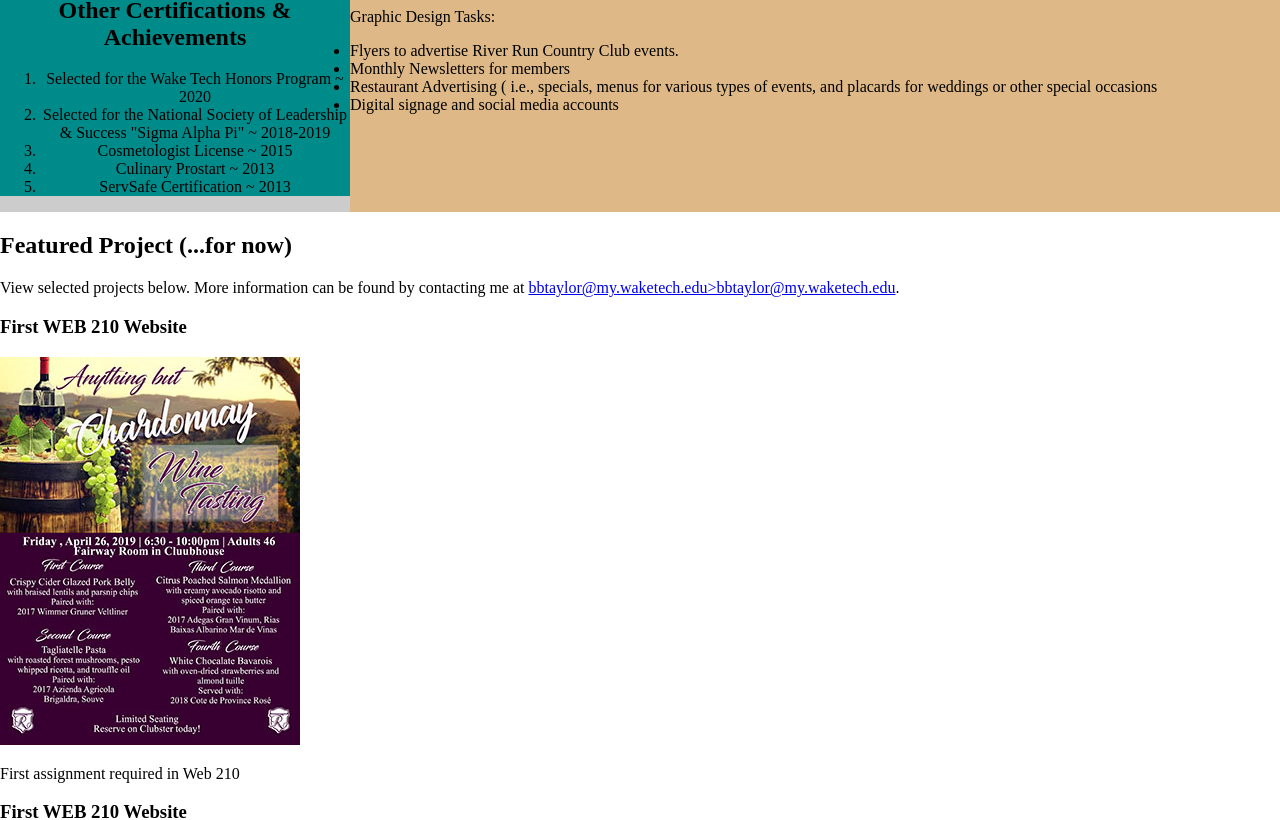
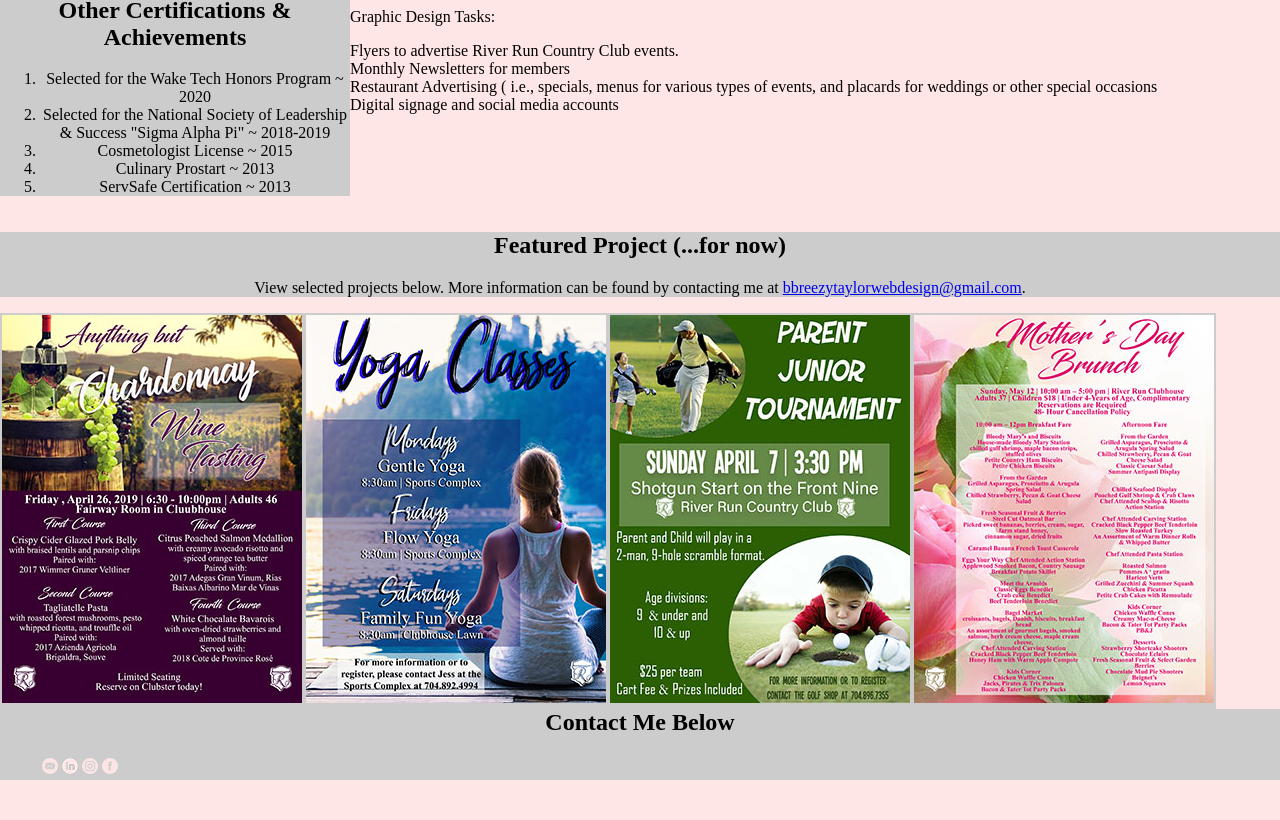
Before and after one commit to BbreezyTaylor/Lesson11, a plain HTML site: page index.html in a window 1280 px wide. Shown: the part 801-1621 px from the top of the page. After the commit the page ends 1581 px from the top, so only its background shows below. Drawn offline with Linux system fonts and the light colour scheme.

Commit message:
9.17.2020 reveision

```diff
--- a/CSS/style.css
+++ b/CSS/style.css
@@ -1,39 +1,81 @@
+html {
+    box-sizing: border-box;
+}
+
+*,
+*:before,
+*:after {
+    box-sizing: inherit;
+}
+
 body {
     margin: 0;
+    background-color: #ffe6e6;
+}
+
+ul li {
+    text-decoration: none;
+    list-style: none;
 }
 
 .container {
     overflow: hidden;
-    background-color: burlywood;
+    background-color: #ffe6e6;
 }
 
 aside {
-    background-color: #cccccc;
+    background-color: #ffe6e6;
     float: left;
     width: 350px;
 }
 
 .photo {
-    background-color: chartreuse;
+    background-color: #cccccc;
 }
 
 .cent {
     text-align: center;
-    background-color: darkcyan;
+    background-color: #cccccc;
 }
 
 header {
     text-align: center;
 }
 
+main {
+    border-left: #cccccc 2px;
+}
+
 .content {
-    background-color: darkred;
+    border-left: #cccccc 2px;
+}
+
+.feature:after {
+    content: "";
+    display: table;
+    clear: both;
 }
 
 .feat {
     clear: both;
+    background-color: #cccccc;
+    text-align: center;
+}
+
+.block {
+    float: left;
+    padding: 2px;
+    background-color: #cccccc;
 }
 
 footer {
     clear: both;
+    background-color: #cccccc;
+    text-align: center;
 }
+
+.clearfix:after {
+    content: "";
+    display: table;
+    clear: both;
+}
--- a/index.html
+++ b/index.html
@@ -53,7 +53,7 @@
 
             <p>Current student at Wake Technical Community College pursuing a degree in Web Development with an emphasis on Front-End Design. Over fifteen years experience in service industry with courses in psychology and communications
             </p>
-
+            <!-- ******************  EDUCATION & CERTIFICATIONS ****************** -->
             <h2>Education</h2>
 
             <!-- Copy this whole <section> block to add more schools. -->
@@ -107,55 +107,41 @@
     <section class="feat">
         <section>
             <h2>Featured Project (...for now)</h2>
-            <p>View selected projects below. More information can be found by contacting me at <a href="mailto:bbtaylor@my.waketech.edu">bbtaylor@my.waketech.edu>bbtaylor@my.waketech.edu</a>.</p>
+            <p>View selected projects below. More information can be found by contacting me at <a href="mailto:bbreezytaylorwebdesign@gmail.com">bbreezytaylorwebdesign@gmail.com</a>.</p>
+        </section>
+        <!-- Copy the whole <section> block to add more projects. -->
+        <section class="block">
 
-            <!-- Copy the whole <section> block to add more projects. -->
-            <section>
-                <h3>First WEB 210 Website</h3>
             <img src="images/wineTastingFlyer.jpg" alt="screenshot of website I created">
-                <p>First assignment required in Web 210</p>
+        </section>
+        <section class="block">
+            <img src="images/yogaFlyer.jpg" alt="screenshot of website I created">
+        </section>
+        <section class="block">
+            <img src="images/golfFlyer.jpg" alt="screenshot of website I created">
+        </section>
+        <section class="block">
+            <img src="images/mother'sDayFlyer.jpg" alt="screenshot of website I created">
         </section>
         <!-- End of Project block. -->
-            <!-- Copy the whole <section> block to add more projects. -->
-            <section>
-                <h3>First WEB 210 Website</h3>
-                <img src="images/yogaFlyer.jpg" alt="screenshot of website I created">
-                <p>First assignment required in Web 210</p>
     </section>
-            <!-- End of Project block. -->
-            <!-- Copy the whole <section> block to add more projects. -->
-            <section>
-                <h3>First WEB 210 Website</h3>
-                <img src="images/golfFlyer.jpg" alt="screenshot of website I created">
-                <p>First assignment required in Web 210</p>
-            </section>
-            <!-- End of Project block. -->
-            <!-- Copy the whole <section> block to add more projects. -->
-            <section>
-                <h3>First WEB 210 Website</h3>
-                <img src="images/mother'sDayFlyer.jpg" alt="screenshot of website I created">
-                <p>First assignment required in Web 210</p>
-            </section>
-            <!-- End of Project block. -->
 
-            <!-- ******************  EDUCATION & CERTIFICATIONS ****************** -->
-        </section>
     <!-- *****************  CONTACT INFO / SOCIAL MEDIA  ***************** -->
-        <footer>
+    <footer class="clearfix">
         <h2>Contact Me Below</h2>
 
         <!-- Social media and contact links. Add or remove any networks. -->
         <ul>
-                <li>
+            <li class="block">
                 <a href="mailto:bbreezytaylorwebdesign@gmail.com"><img src="images/mailIcon.png" alt="bbreezytaylorwebdesign@gmail.com"></a>
             </li>
-                <li>
+            <li class="block">
                 <a href="https://www.linkedin.com/in/brittani-taylor-a5a774186" target="_blank"><img src="images/linkedinIcon.png" alt="LinkedIn Account"></a>
             </li>
-                <li>
+            <li class="block">
                 <a href="https://www.instagram.com/bbreezytaylorwebdesigns/" target="_blank"><img src="images/instaIcon.png" alt="https://www.instagram.com/bbreezytaylorwebdesigns/"></a>
             </li>
-                <li>
+            <li class="block">
                 <a href="https://www.facebook.com/bree.taylor.14203544" target="_blank"><img src="images/facebookIcon.png" alt="https://www.facebook.com/bree.taylor.14203544"></a>
             </li>
     </footer>
```
Lines whose indentation alone changed are shown as unchanged.
